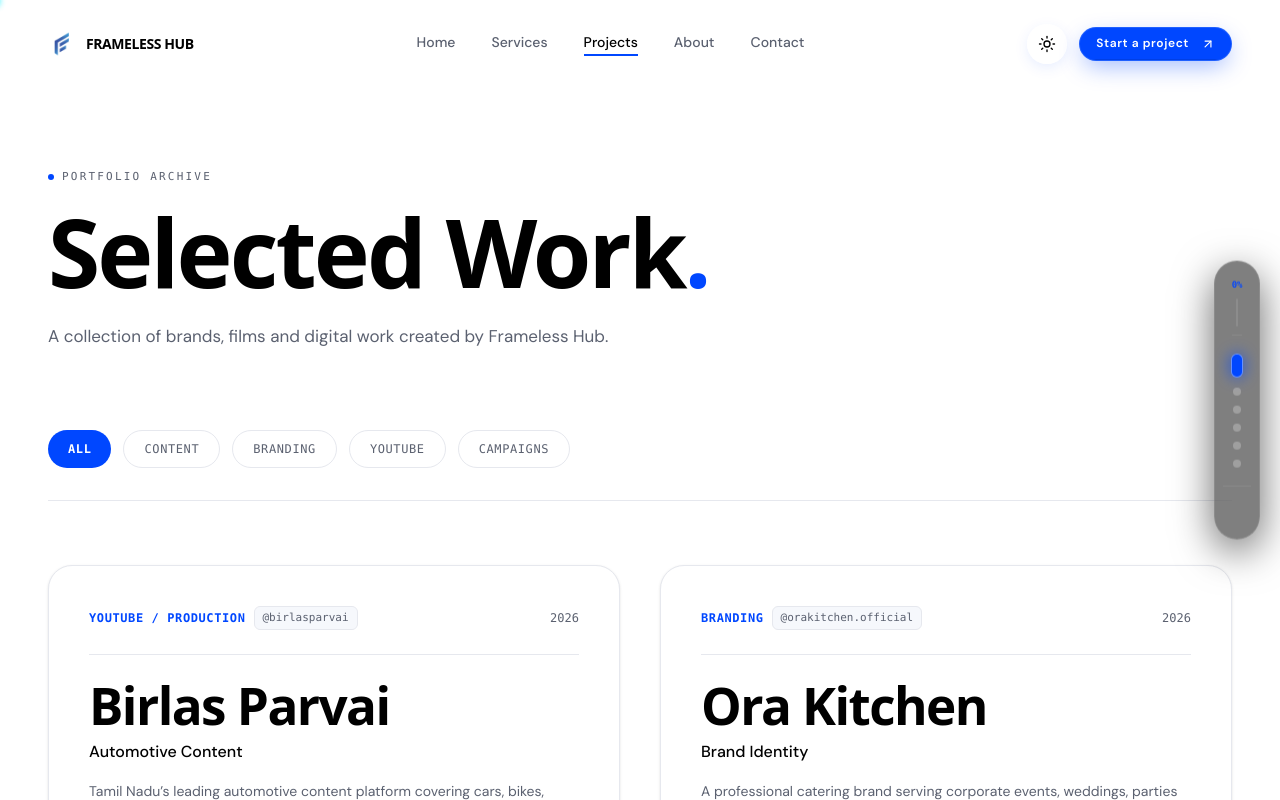
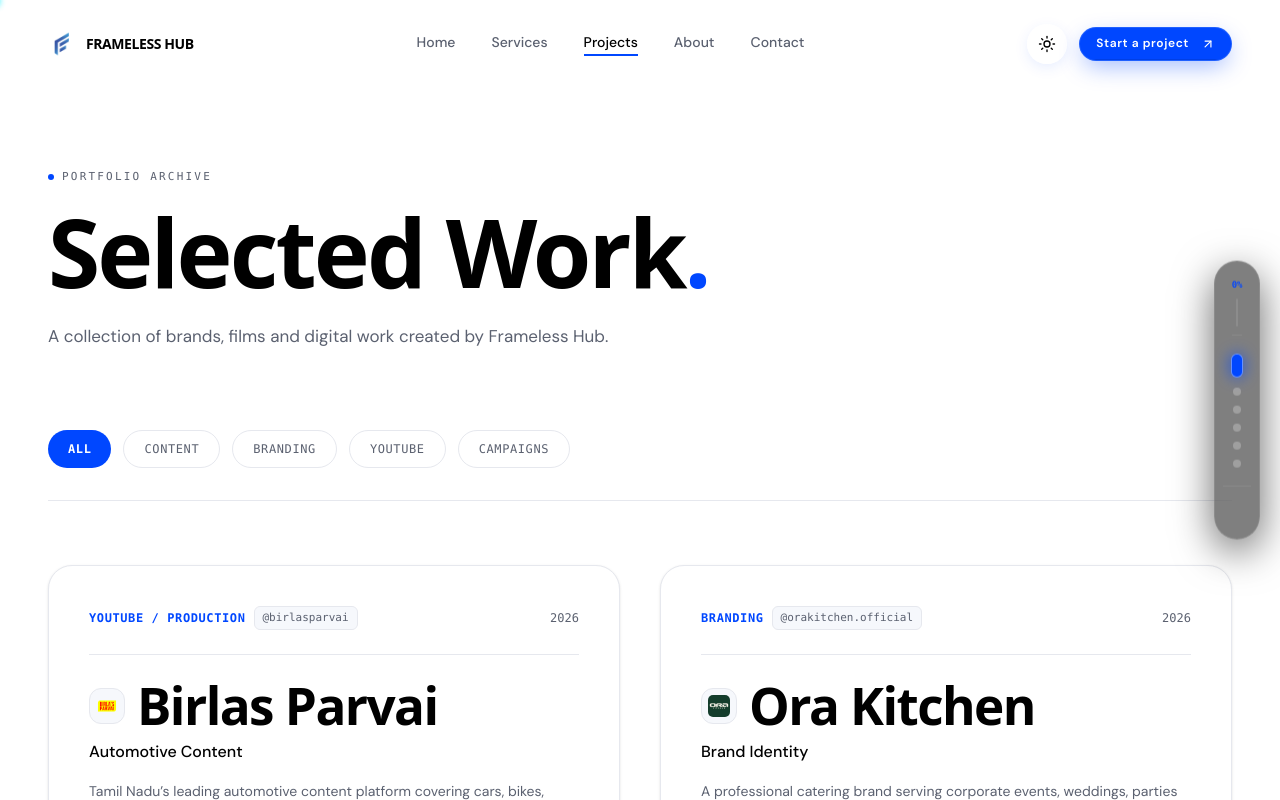
Before and after one commit to framelesshub-ui/frameless, a Next.js app: page /work in a window 1280 px wide. Shown: the top 800 px of the page. Built offline with nearby package versions, Linux system fonts and the light colour scheme; a web font is replaced by a local one.

Commit message:
feat: add official client logos for Birlas Parvai and ORA Kitchen

```diff
--- a/src/components/WorkPageContent.tsx
+++ b/src/components/WorkPageContent.tsx
@@ -109,10 +109,19 @@
                   </span>
                 </div>
 
-                {/* Client Name */}
-                <h2 className="text-2xl sm:text-3xl font-bold font-heading text-[var(--color-text)] group-hover:text-[#0047ff] transition-colors mb-2">
-                  {project.client}
-                </h2>
+                {/* Client Name & Logo */}
+                <div className="flex items-center gap-3 mb-2">
+                  {project.logo && (
+                    <img
+                      src={project.logo}
+                      alt={`${project.client} logo`}
+                      className="w-9 h-9 object-contain rounded-xl bg-[var(--color-tint)] p-1.5 border border-[var(--color-border)] flex-shrink-0"
+                    />
+                  )}
+                  <h2 className="text-2xl sm:text-3xl font-bold font-heading text-[var(--color-text)] group-hover:text-[#0047ff] transition-colors">
+                    {project.client}
+                  </h2>
+                </div>
 
                 {/* Project Scope / Title */}
                 <p className="text-base text-[var(--color-text)] font-medium mb-4">
--- a/src/components/YouTubePerformance.tsx
+++ b/src/components/YouTubePerformance.tsx
@@ -161,10 +161,19 @@
 
                 {/* Content */}
                 <div className="p-6">
-                  <div className="flex items-baseline justify-between mb-1">
-                    <h3 className="text-xl font-bold text-white tracking-tight group-hover:text-[#00F0FF] transition-colors">
-                      {channel.name}
-                    </h3>
+                  <div className="flex items-center justify-between mb-2">
+                    <div className="flex items-center gap-2.5">
+                      {channel.logo && (
+                        <img
+                          src={channel.logo}
+                          alt={`${channel.name} avatar`}
+                          className="w-7 h-7 object-contain rounded-full bg-white/10 p-0.5 border border-white/15"
+                        />
+                      )}
+                      <h3 className="text-xl font-bold text-white tracking-tight group-hover:text-[#00F0FF] transition-colors">
+                        {channel.name}
+                      </h3>
+                    </div>
                     <span className="text-xs font-mono text-[#00F0FF]">
                       {channel.handle}
                     </span>
--- a/src/data/branding.ts
+++ b/src/data/branding.ts
@@ -22,6 +22,7 @@
     tagline: "Artisanal Culinary Craft & Gastronomy",
     category: "Culinary & Restaurant Identity",
     visualDirection: "Premium food / restaurant / kitchen branding",
+    projectImage: "/media/clients/ora-kitchen.png",
     instagramUrl: "https://www.instagram.com/orakitchen.official/",
     colorPalette: ["#1A1612", "#C4A482", "#E8D8C8", "#2E3A23"],
     deliverables: [
--- a/src/data/clients.ts
+++ b/src/data/clients.ts
@@ -28,6 +28,7 @@
     category: 'Automotive Media & YouTube',
     description: 'Tamil Nadu’s leading automotive content platform covering cars, bikes, reviews and automotive stories.',
     services: ['YouTube Editing', 'Shorts & Reels', 'Social Media Management'],
+    logo: '/media/clients/birlas-parvai.png',
     youtubeUrl: 'https://www.youtube.com/@birlasparvai',
   },
   {
@@ -44,6 +45,7 @@
     category: 'Catering & Food Brand',
     description: 'A professional catering brand serving corporate events, weddings, parties and special occasions.',
     services: ['Branding', 'Social Media Marketing', 'Content Creation', 'Social Media Management'],
+    logo: '/media/clients/ora-kitchen.png',
     instagramUrl: 'https://www.instagram.com/orakitchen.official/',
   },
   {
--- a/src/data/projects.ts
+++ b/src/data/projects.ts
@@ -35,6 +35,7 @@
   {
     slug: 'birlas-parvai',
     client: 'Birlas Parvai',
+    logo: '/media/clients/birlas-parvai.png',
     title: 'Automotive Content',
     category: 'YouTube',
     displayCategory: 'YouTube / Production',
@@ -59,6 +60,7 @@
   {
     slug: 'ora-kitchen',
     client: 'Ora Kitchen',
+    logo: '/media/clients/ora-kitchen.png',
     title: 'Brand Identity',
     category: 'Branding',
     displayCategory: 'Branding',
--- a/src/data/youtubeChannels.ts
+++ b/src/data/youtubeChannels.ts
@@ -6,6 +6,7 @@
   totalViews: string;
   subscribers?: string;
   thumbnail: string;
+  logo?: string;
   videoUrl?: string; // YouTube embed or watch link
   channelUrl: string;
   instagramUrl?: string;
@@ -29,6 +30,7 @@
     totalViews: "5.2M+",
     subscribers: "120K+",
     thumbnail: "https://i.ytimg.com/vi/Tt-_PByi6KM/hq720.jpg",
+    logo: "/media/clients/birlas-parvai.png",
     videoUrl: "https://www.youtube.com/embed/Tt-_PByi6KM?autoplay=1&rel=0",
     channelUrl: "https://www.youtube.com/@birlasparvai",
     featuredTitle: "New Mahindra Thar OG 2026 Detailed Drive & Off-Road Tamil Review",
```
Also changed, not shown: public/media/clients/birlas-parvai.png (added), public/media/clients/ora-kitchen.png (added).
